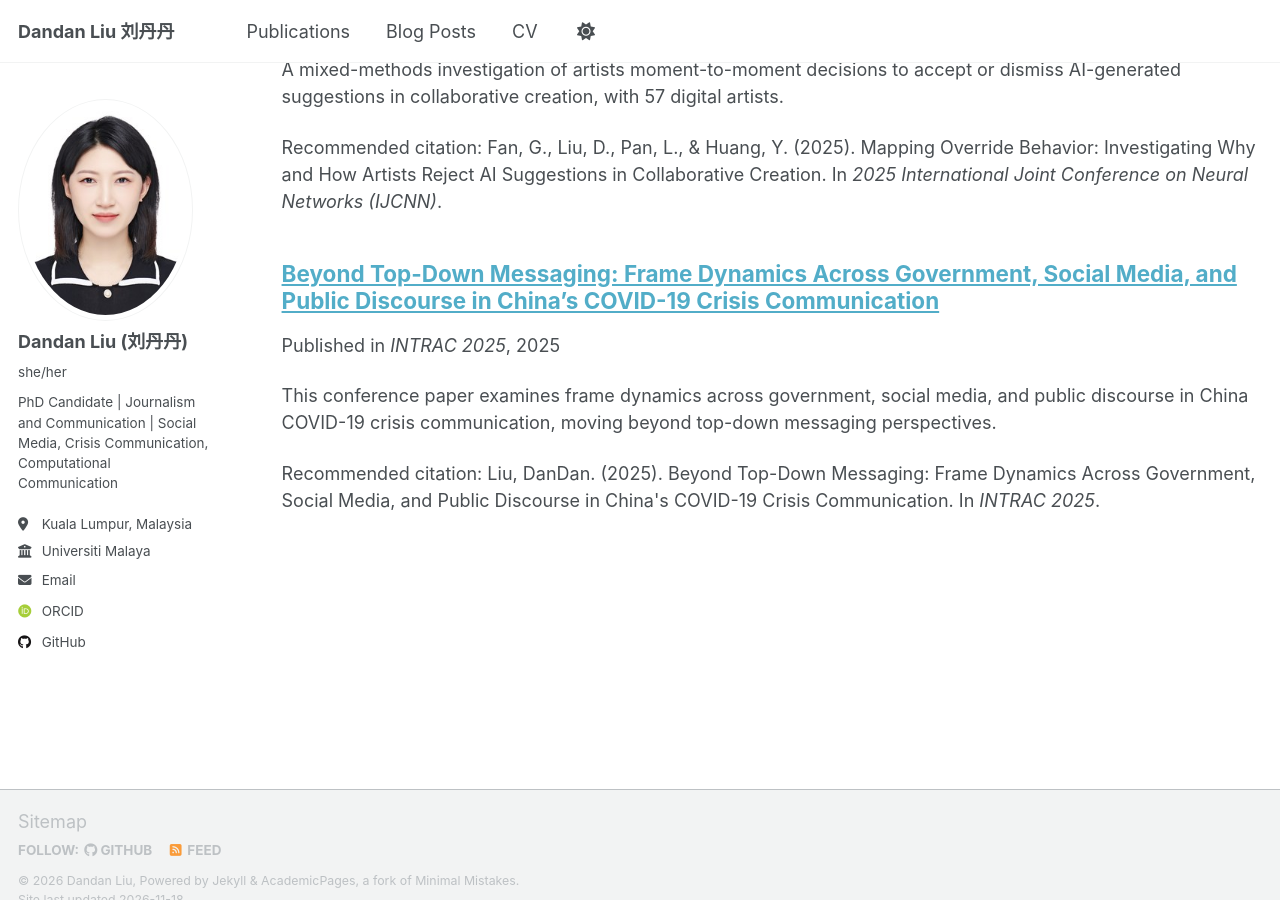
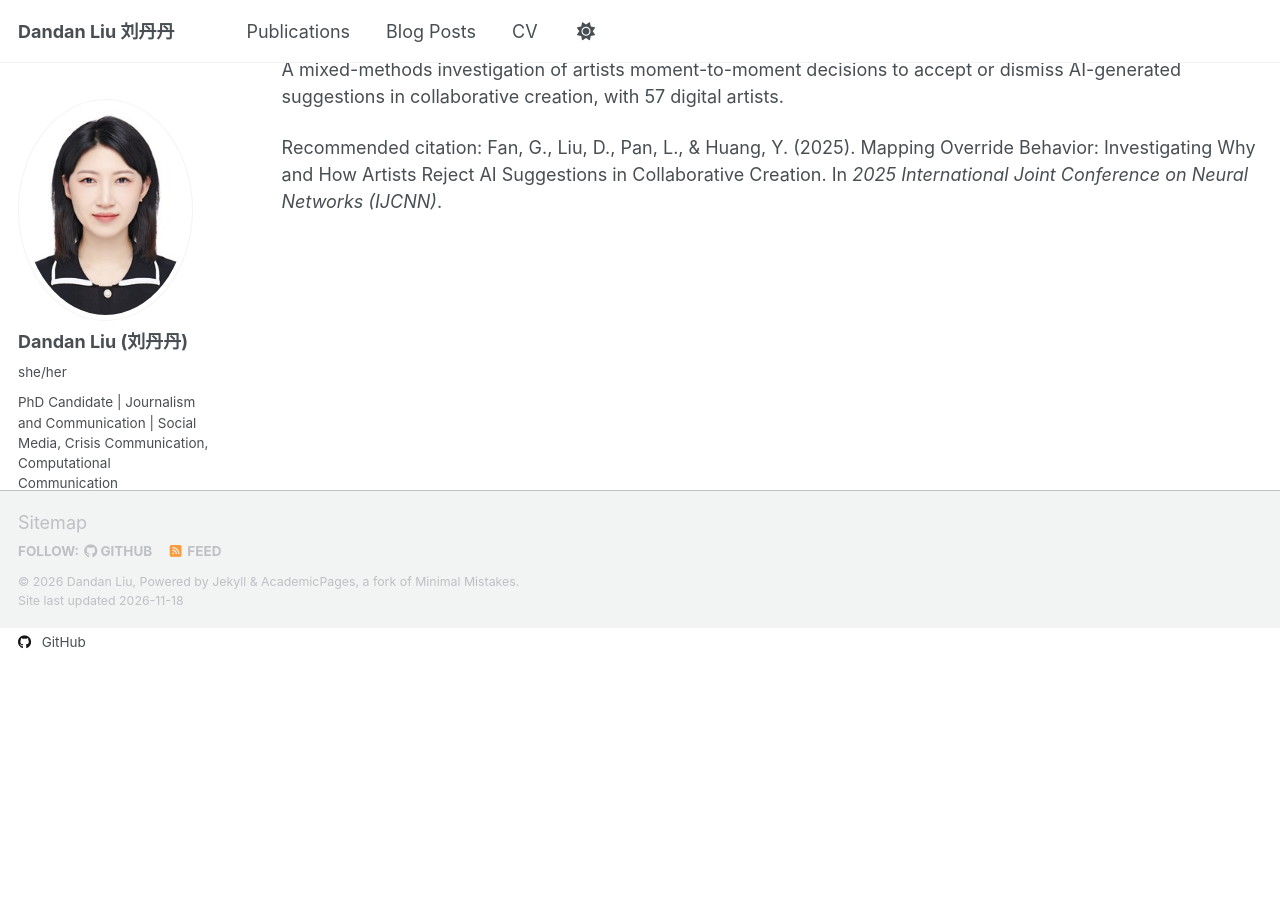
Before and after one commit to s2134717ldd/smiledan713.github.io, a Jekyll site: the page built from _pages/publications.html, in a window 1280 px wide and 900 px high, scrolled down 9785 px. Built offline with Jekyll 4.4.1, drawn with Linux system fonts in a browser that asks for light colours; some web fonts are replaced; a script that is not in the unit is left out; after the commit the page ends 10413 px from its top, so only the background shows below that.

Commit message:
Remove unpublished INTRAC paper from website and CVs

```diff
--- a/_data/cv_publications.json
+++ b/_data/cv_publications.json
@@ -172,11 +172,5 @@
     "category": "conference",
     "file": "_publications/2025-ijcnn-artists-ai.md",
     "citation": "Fan, G., <strong>Liu, D.</strong>, Pan, L., &amp; Huang, Y. (2025). Mapping Override Behavior: Investigating Why and How Artists Reject AI Suggestions in Collaborative Creation. In <i>2025 International Joint Conference on Neural Networks (IJCNN)</i>. <strong>[CCF C]</strong>"
-  },
-  {
-    "id": "C15",
-    "category": "conference",
-    "file": "_publications/2025-intrac-frame-dynamics.md",
-    "citation": "<strong>Liu, DanDan</strong>. (2025). Beyond Top-Down Messaging: Frame Dynamics Across Government, Social Media, and Public Discourse in China's COVID-19 Crisis Communication. In <i>INTRAC 2025</i>."
   }
 ]
--- a/_publications/2025-intrac-frame-dynamics.md
+++ /dev/null
@@ -1,15 +0,0 @@
----
-title: "Beyond Top-Down Messaging: Frame Dynamics Across Government, Social Media, and Public Discourse in China's COVID-19 Crisis Communication"
-collection: publications
-category: conferences
-permalink: /publication/2025-intrac-frame-dynamics
-excerpt: 'This conference paper examines frame dynamics across government, social media, and public discourse in China COVID-19 crisis communication, moving beyond top-down messaging perspectives.'
-date: 2025-10-23
-listing_last: true
-venue: 'INTRAC 2025'
-#slidesurl: 'http://academicpages.github.io/files/slides12.pdf'
-#paperurl: 'https://doi.org/'
-citation: 'Liu, DanDan. (2025). Beyond Top-Down Messaging: Frame Dynamics Across Government, Social Media, and Public Discourse in China&apos;s COVID-19 Crisis Communication. In <i>INTRAC 2025</i>.'
----
-
-This conference paper examines frame dynamics across government, social media, and public discourse in China's COVID-19 crisis communication, moving beyond top-down messaging perspectives.
```
Also changed, not shown: _pages/about.md (+0 -2 lines), _pages/cv.md (+1 -1 lines), 2 other files.
